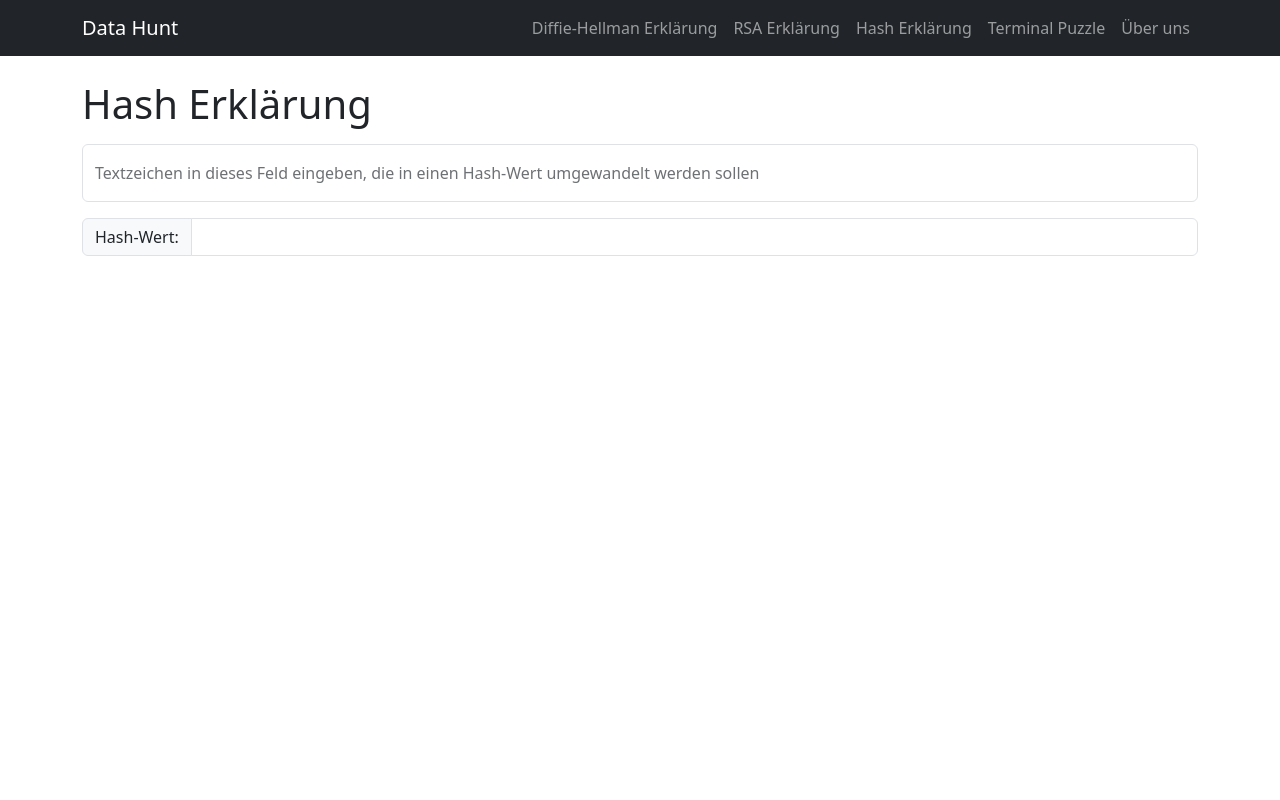
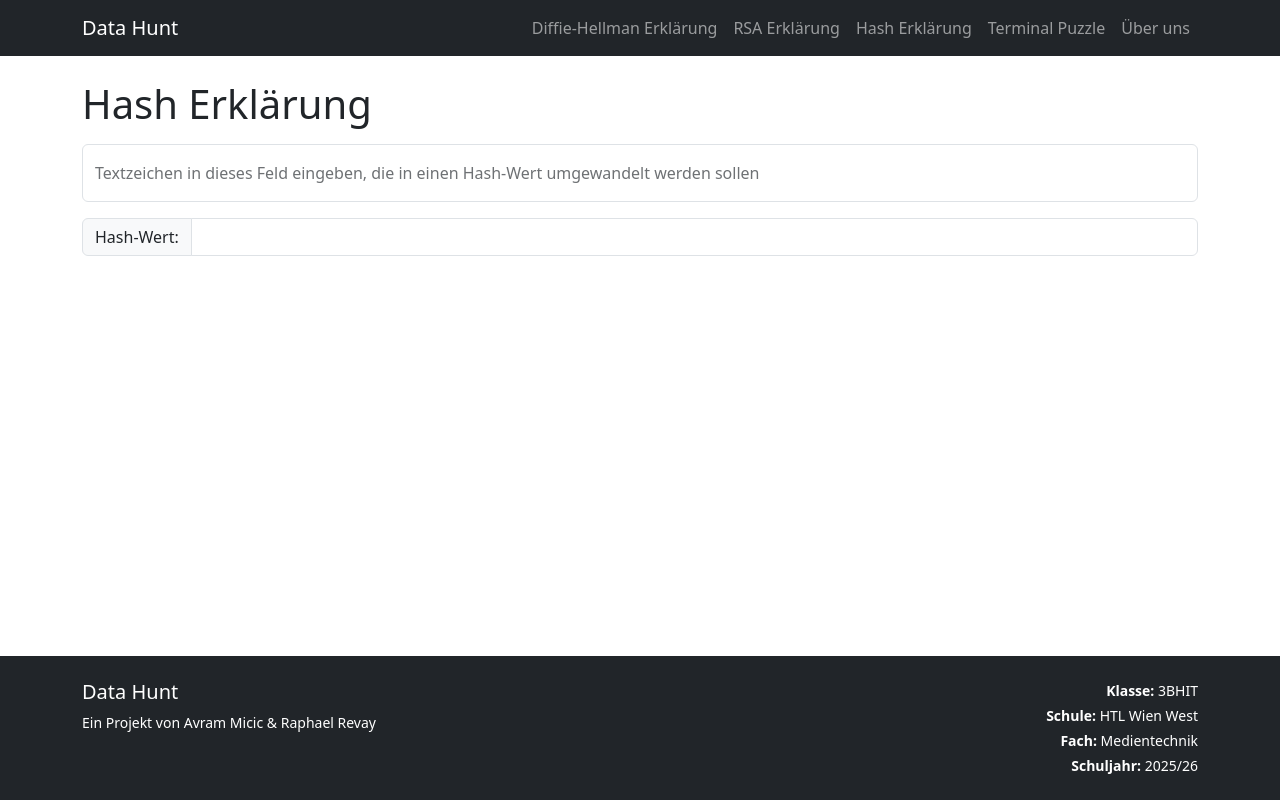
Before and after one commit to Avram18/data-hunt, a plain HTML site: page Hash/index.html in a window 1280 px wide. Drawn offline with Linux system fonts and the light colour scheme.

Commit message:
Der Footer wurde zu jeder Nebenseite hinzugefügt.

```diff
--- a/Hash/index.html
+++ b/Hash/index.html
@@ -6,7 +6,7 @@
     <title>Hash Erklärung</title>
     <link href="../bootstrap/css/bootstrap.min.css" rel="stylesheet">
 </head>
-<body>
+<body class="d-flex flex-column min-vh-100">
 <nav class="navbar navbar-expand-lg navbar-dark bg-dark">
     <div class="container">
         <a class="navbar-brand" href="../index.html">Data Hunt</a>
@@ -30,8 +30,23 @@
         <input class="form-control" type="text" id="hash-wert" readonly>
     </div>
 </div>
-
-    <script src="../bootstrap/js/bootstrap.bundle.min.js"></script>
-    <script src="../js/hash.js"></script>
+<footer class="bg-dark text-white py-4 mt-auto">
+        <div class="container">
+            <div class="row">
+                <div class="col-md-6">
+                    <h5>Data Hunt</h5>
+                    <p class="mb-0 small">Ein Projekt von Avram Micic &amp; Raphael Revay</p>
+                </div>
+                <div class="col-md-6 text-md-end">
+                    <p class="mb-1 small"><strong>Klasse:</strong> 3BHIT</p>
+                    <p class="mb-1 small"><strong>Schule:</strong> HTL Wien West</p>
+                    <p class="mb-1 small"><strong>Fach:</strong> Medientechnik</p>
+                    <p class="mb-0 small"><strong>Schuljahr:</strong> 2025/26</p>
+                </div>
+            </div>
+        </div>
+</footer>
+<script src="../bootstrap/js/bootstrap.bundle.min.js"></script>
+<script src="../js/hash.js"></script>
 </body>
 </html>
```
Also changed, not shown: diffie-hellman-puzzle/index.html (+17 -1 lines), micic-rsa/index.html (+17 -1 lines), terminal-puzzle/index.html (+17 -1 lines).
